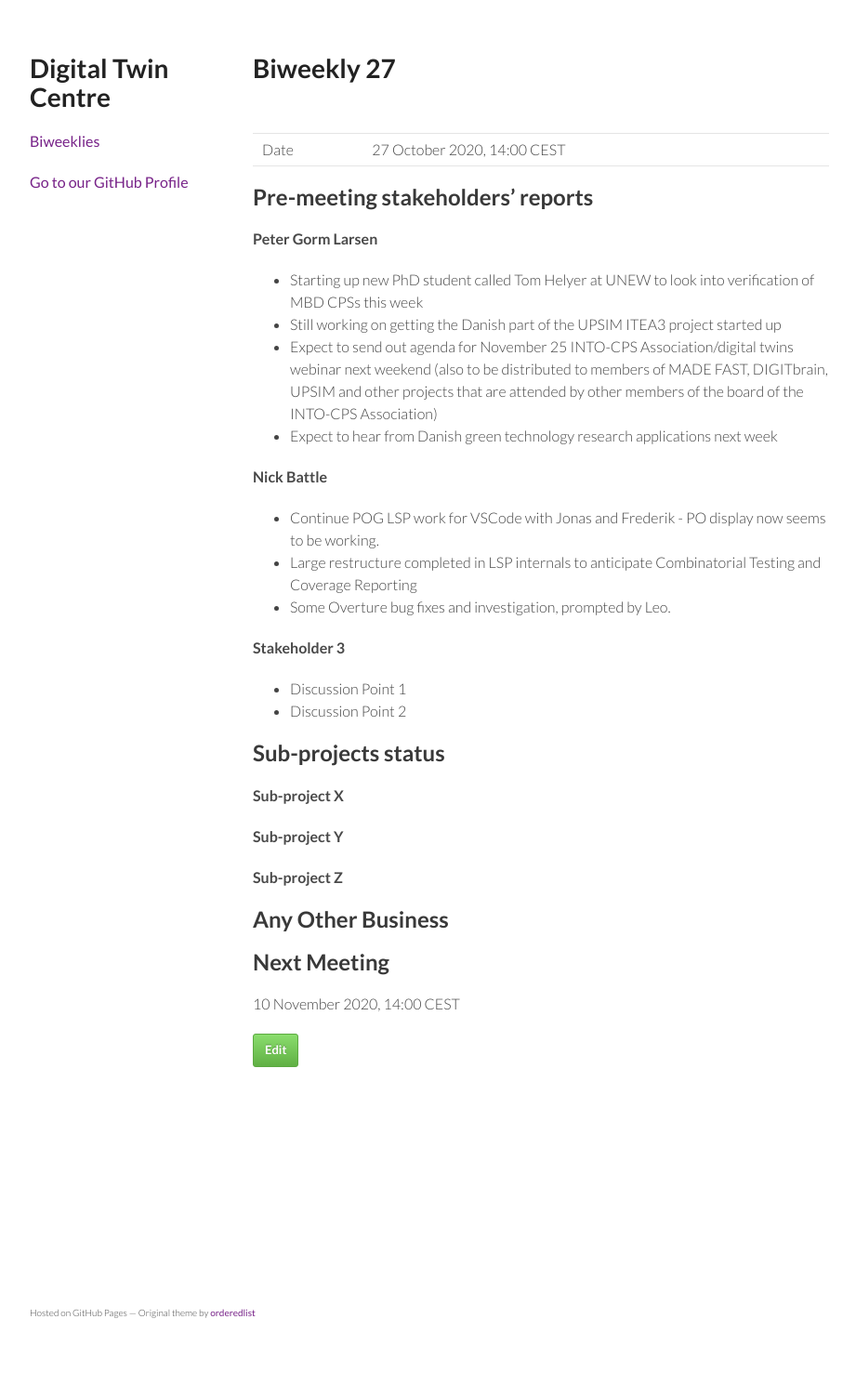
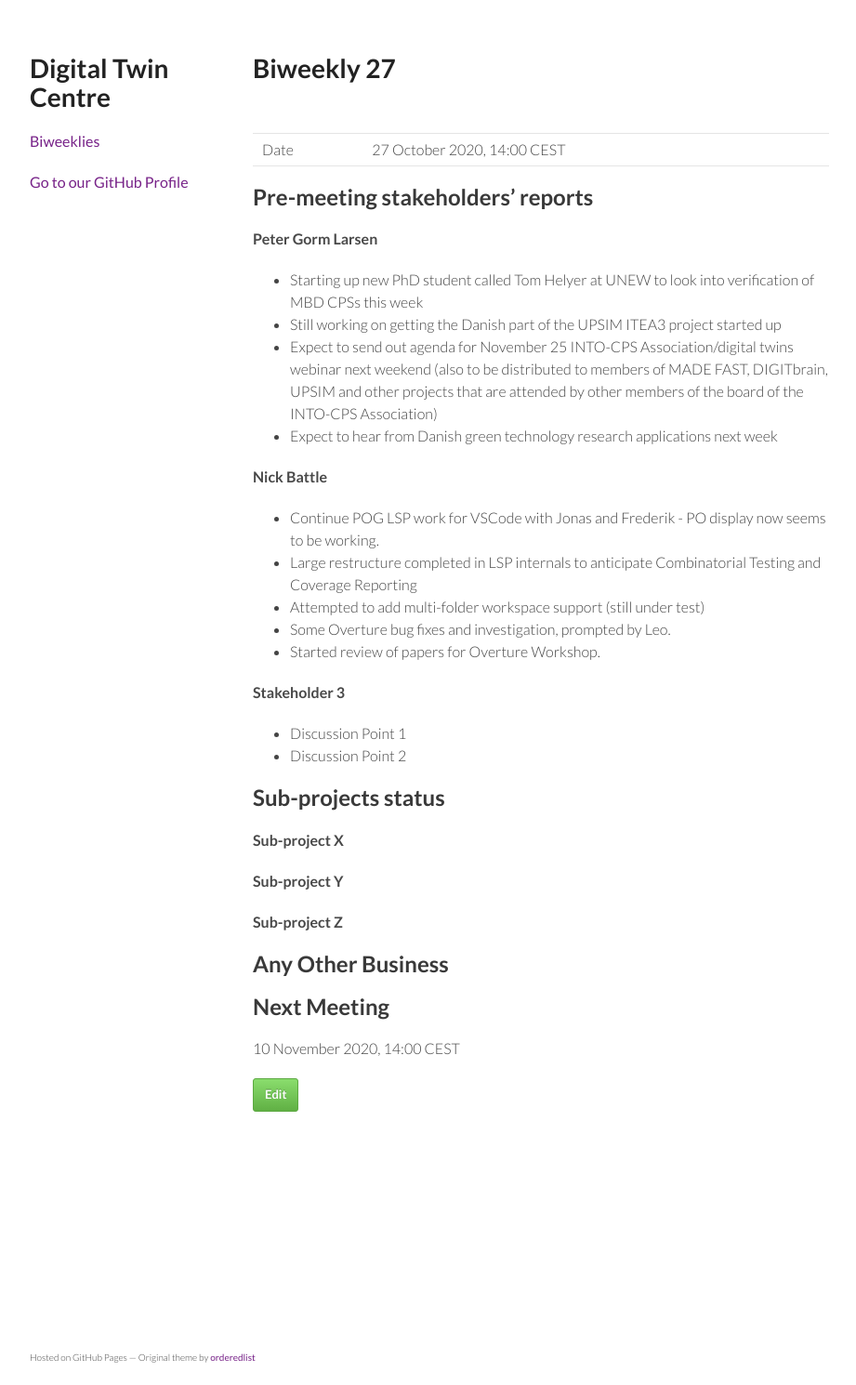
Before and after one commit to digitaltwincentre/digitaltwincentre.github.io, a Jekyll site: the page built from _biweeklies/Biweekly-27.md, in a window 1280 px wide. Shown: the whole page at 93% size, without its empty margins (178-1099 px from the left). Built offline with Jekyll 4.4.1, drawn with Linux system fonts in a browser that asks for light colours; nearby versions of some CDN libraries; before the commit the page ends 1442 px from its top, so only the background shows below that.

Commit message:
Update Biweekly-27.md

```diff
--- a/_biweeklies/Biweekly-27.md
+++ b/_biweeklies/Biweekly-27.md
@@ -29,7 +29,9 @@ date: 27 October 2020, 1400 CEST
 #### Nick Battle
 * Continue POG LSP work for VSCode with Jonas and Frederik - PO display now seems to be working.
 * Large restructure completed in LSP internals to anticipate Combinatorial Testing and Coverage Reporting
+* Attempted to add multi-folder workspace support (still under test)
 * Some Overture bug fixes and investigation, prompted by Leo.
+* Started review of papers for Overture Workshop.
 
 #### Stakeholder 3
 * Discussion Point 1
```
